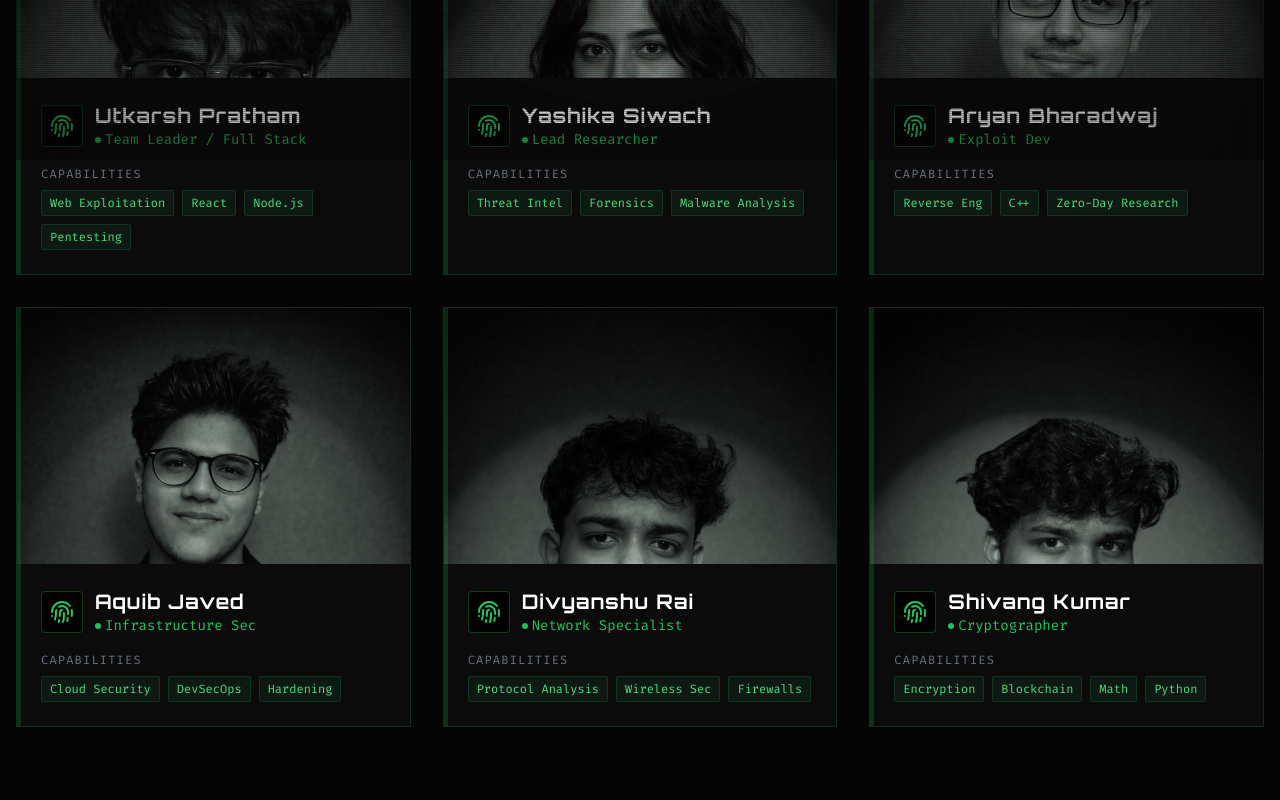
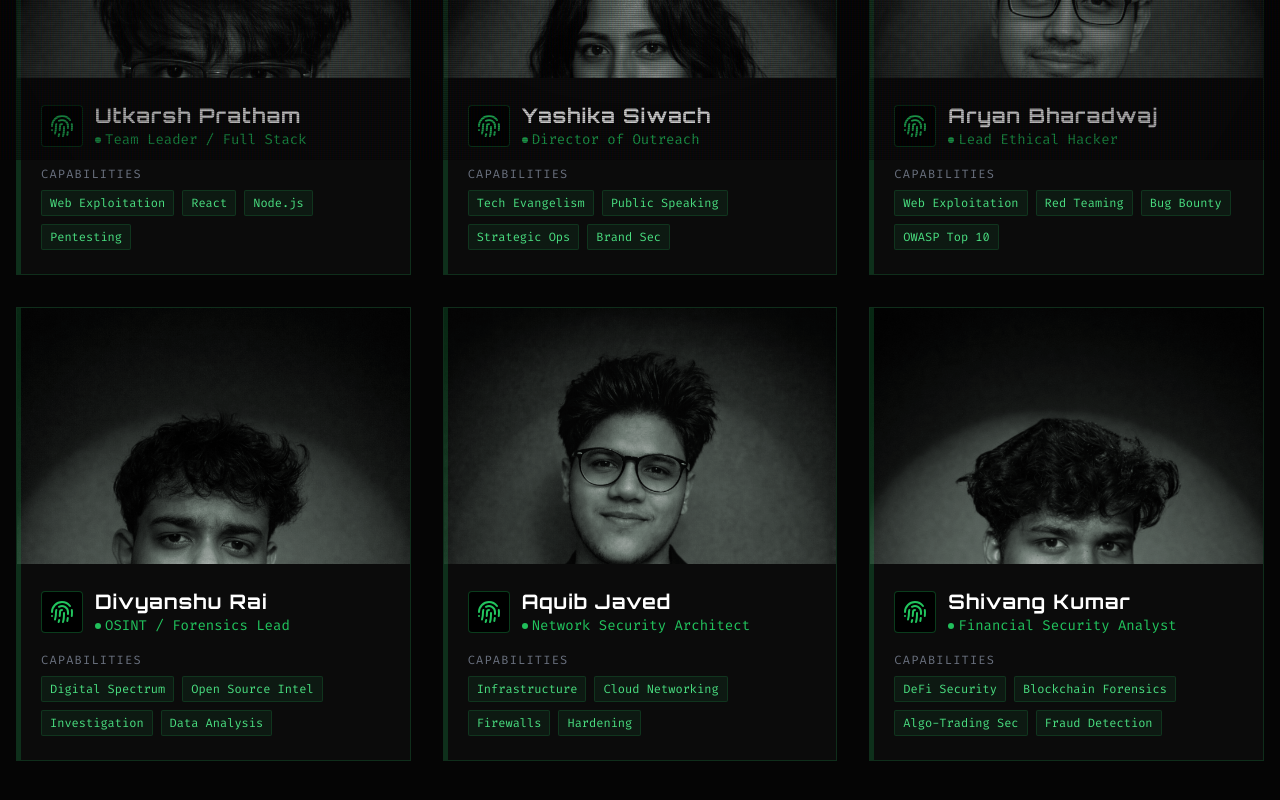
Before and after one commit to utxdev/xaenithra-landing, a React (Vite) app: page / in a window 1280 px wide. Shown: the part 640-1440 px from the top of the page. Built offline with nearby package versions, Linux system fonts and the light colour scheme.

Commit message:
Update team roles: Yashika(Outreach), Aryan(Web), Divyanshu(OSINT), Aquib(Net), Shivang(FinSec)

```diff
--- a/src/App.jsx
+++ b/src/App.jsx
@@ -126,36 +126,36 @@ function App() {
                         />
                         <TeamMember
                             name="Yashika Siwach"
-                            role="Lead Researcher"
-                            skills={['Threat Intel', 'Forensics', 'Malware Analysis']}
+                            role="Director of Outreach"
+                            skills={['Tech Evangelism', 'Public Speaking', 'Strategic Ops', 'Brand Sec']}
                             image="/yashika.png"
                             delay={0.4}
                         />
                         <TeamMember
                             name="Aryan Bharadwaj"
-                            role="Exploit Dev"
-                            skills={['Reverse Eng', 'C++', 'Zero-Day Research']}
+                            role="Lead Ethical Hacker"
+                            skills={['Web Exploitation', 'Red Teaming', 'Bug Bounty', 'OWASP Top 10']}
                             image="/aryan.png"
                             delay={0.6}
                         />
                         <TeamMember
-                            name="Aquib Javed"
-                            role="Infrastructure Sec"
-                            skills={['Cloud Security', 'DevSecOps', 'Hardening']}
-                            image="/aquib.png"
+                            name="Divyanshu Rai"
+                            role="OSINT / Forensics Lead"
+                            skills={['Digital Spectrum', 'Open Source Intel', 'Investigation', 'Data Analysis']}
+                            image="/divyanshu.png"
                             delay={0.8}
                         />
                         <TeamMember
-                            name="Divyanshu Rai"
-                            role="Network Specialist"
-                            skills={['Protocol Analysis', 'Wireless Sec', 'Firewalls']}
-                            image="/divyanshu.png"
+                            name="Aquib Javed"
+                            role="Network Security Architect"
+                            skills={['Infrastructure', 'Cloud Networking', 'Firewalls', 'Hardening']}
+                            image="/aquib.png"
                             delay={1.0}
                         />
                         <TeamMember
                             name="Shivang Kumar"
-                            role="Cryptographer"
-                            skills={['Encryption', 'Blockchain', 'Math', 'Python']}
+                            role="Financial Security Analyst"
+                            skills={['DeFi Security', 'Blockchain Forensics', 'Algo-Trading Sec', 'Fraud Detection']}
                             image="/shivang.png"
                             delay={1.2}
                         />
```
